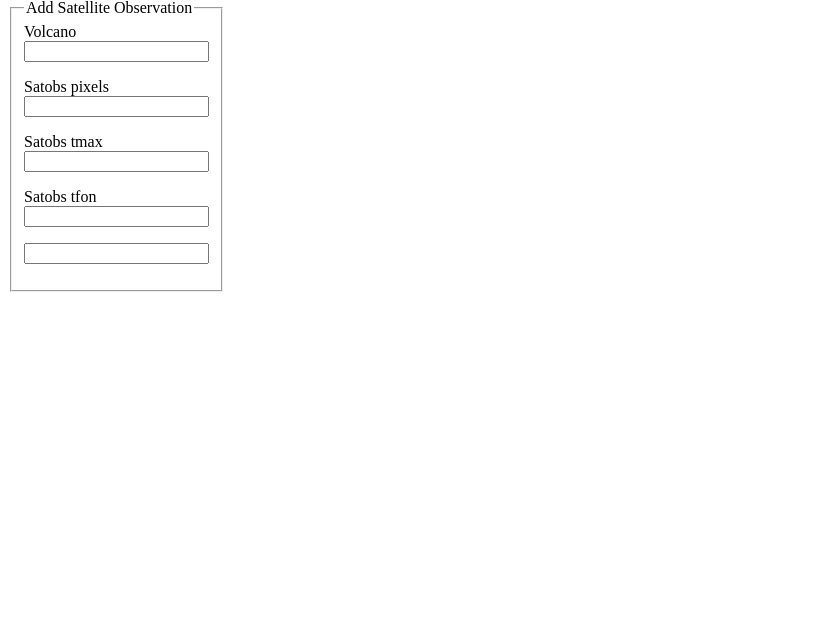
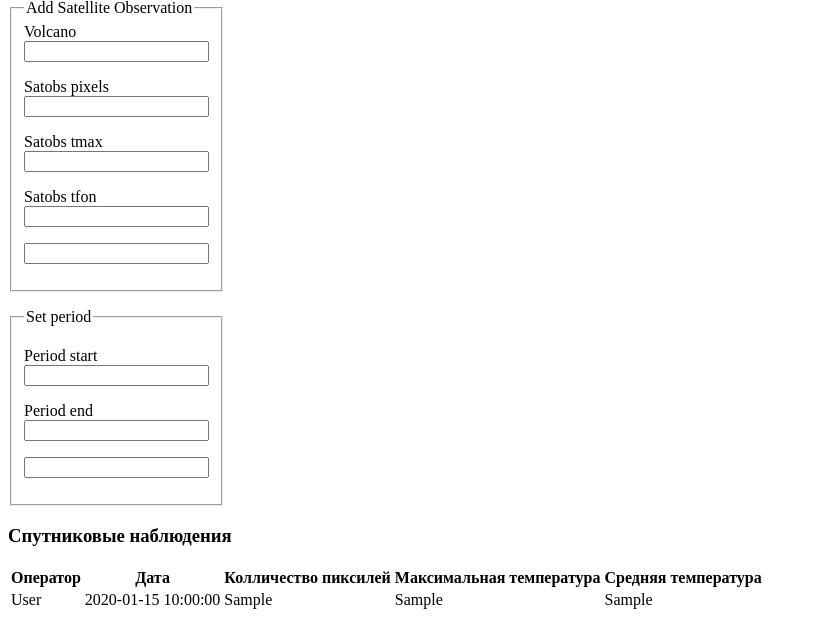
Before and after one commit to Matabanga41rus/VolcanoMonitoring, a Python web app: template app/templates/addsatelliteobs.html in a window 1280 px wide. Shown: the part 188-808 px from the top of the page, without its empty margins (0-816 px from the left). Before the commit the page ends 480 px from the top, so only its background shows below. Run offline with Jinja, Linux system fonts and the light colour scheme; the template is opened without the code that fills it: most values are stand-ins (such as "Sample title", 1, 10 or a date in 2020); form fields are guessed from the names that the template uses.

Commit message:
added table for out data

```diff
--- a/app/templates/addsatelliteobs.html
+++ b/app/templates/addsatelliteobs.html
@@ -24,5 +24,37 @@
 
     </fieldset>
 </form>
+<form action="/observation/satellite" style="width: max-content" method="POST">
+    {{ periodForm.hidden_tag() }}
+    {{ periodForm.csrf_token }}
+    <fieldset>
+        <legend>Set period</legend>
+        <p>
+        {{periodForm.periodStart.label}}<br>
+        {{periodForm.periodStart()}}<br>
+        <p>
+        {{periodForm.periodEnd.label}}<br>
+        {{periodForm.periodEnd()}}<br>
+        </p>
+        <p>{{periodForm.subOut()}}</p>
 
+    </fieldset>
+</form>
+<h3>Спутниковые наблюдения</h3>
+<table>
+    <tr><th>Оператор</th>
+        <th>Дата</th>
+        <th>Колличество пиксилей</th>
+        <th>Максимальная температура</th>
+        <th>Средняя температура</th>
+    </tr>
+    {% for satobs in listSatobs%}
+    <tr><td>{{satobs.Operator.opSurname}}</td>
+        <td>{{satobs.Observation.obsDate}}</td>
+        <td>{{satobs.SatelliteObservation.satobsPixels}}</td>
+        <td>{{satobs.SatelliteObservation.satobsTmax}}</td>
+        <td>{{satobs.SatelliteObservation.satobsTfon}}</td>
+    </tr>
+    {% endfor %}
+</table>
 {% endblock %}
```
